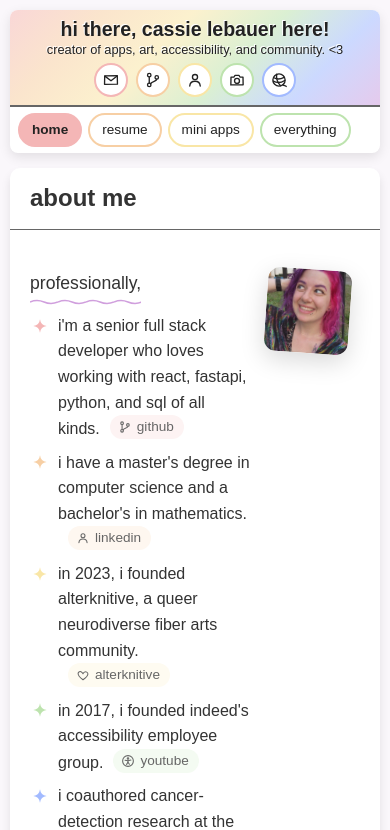
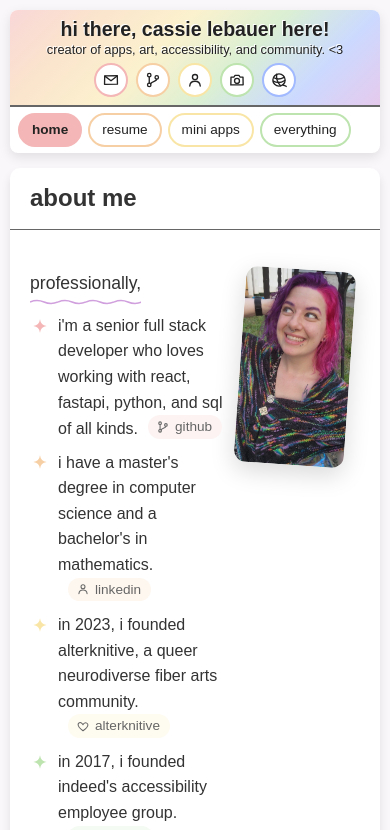
Before and after one commit to clebauer/cassielebauer_site, a React (Vite) app in the folder frontend/: page / in a window 390 px wide. Shown: the top 830 px of the page. Built offline with nearby package versions, Linux system fonts and the light colour scheme.

Commit message:
mobile fix

```diff
--- a/frontend/src/features/home/Home.css
+++ b/frontend/src/features/home/Home.css
@@ -73,12 +73,11 @@
   .home-photo {
     position: static;
     float: right;
-    width: 84px;
-    height: 84px;
-    object-fit: cover;
-    object-position: center 20%; /* keeps your face in the crop */
-    margin: 0 var(--space-10) var(--space-sm) var(--space-md);
+    width: var(--photo-width); /* same width as before; goes 110px to 190px */
+    height: auto;              /* desktop stretches it with top/bottom, so reset that */
+    margin: var(--space-sm) var(--space-10) var(--space-sm) var(--space-md);
     border-radius: 0.75rem;
     rotate: 4deg;
+    box-shadow: 0 8px 24px rgb(0 0 0 / 0.15);
   }
 }
```
